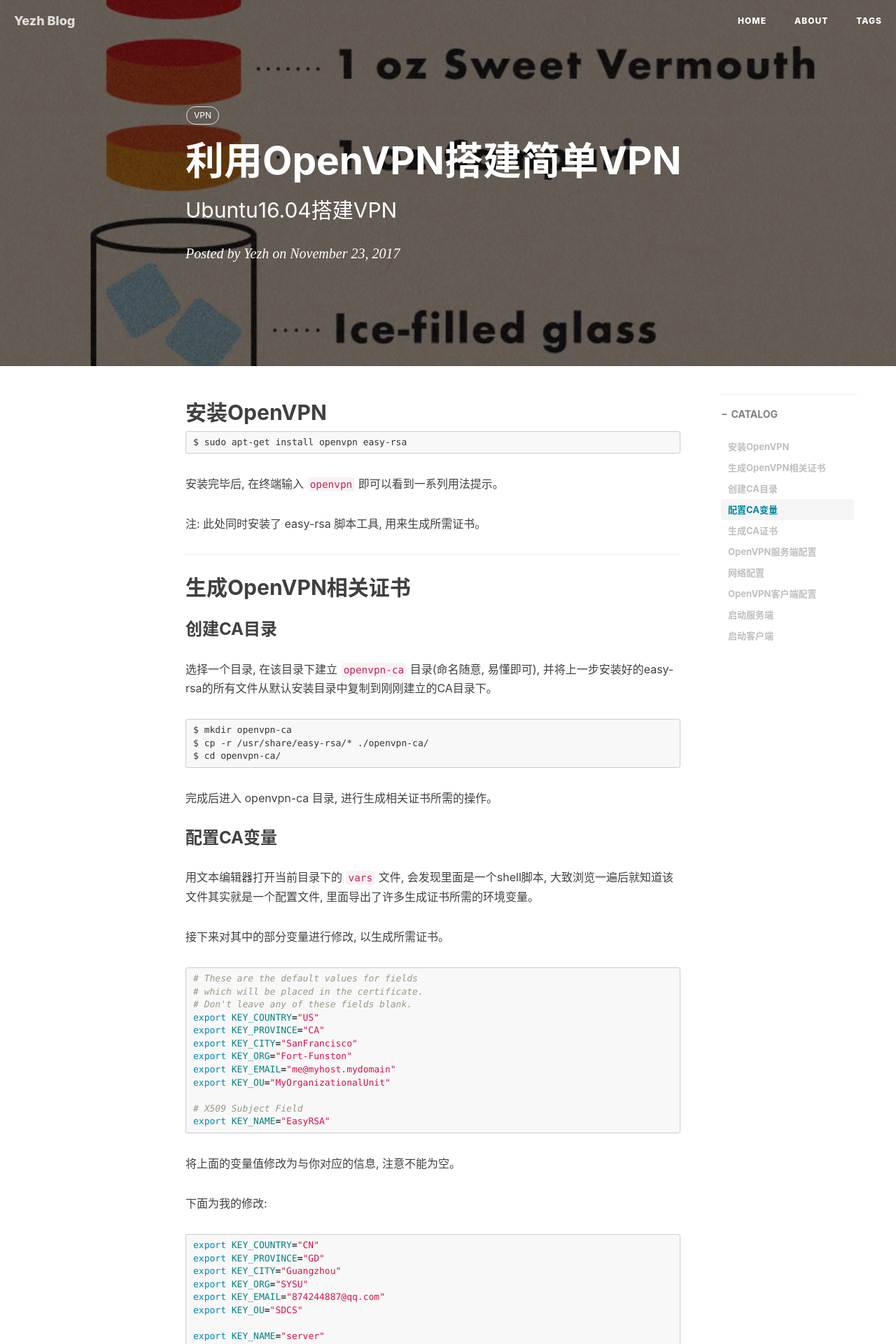
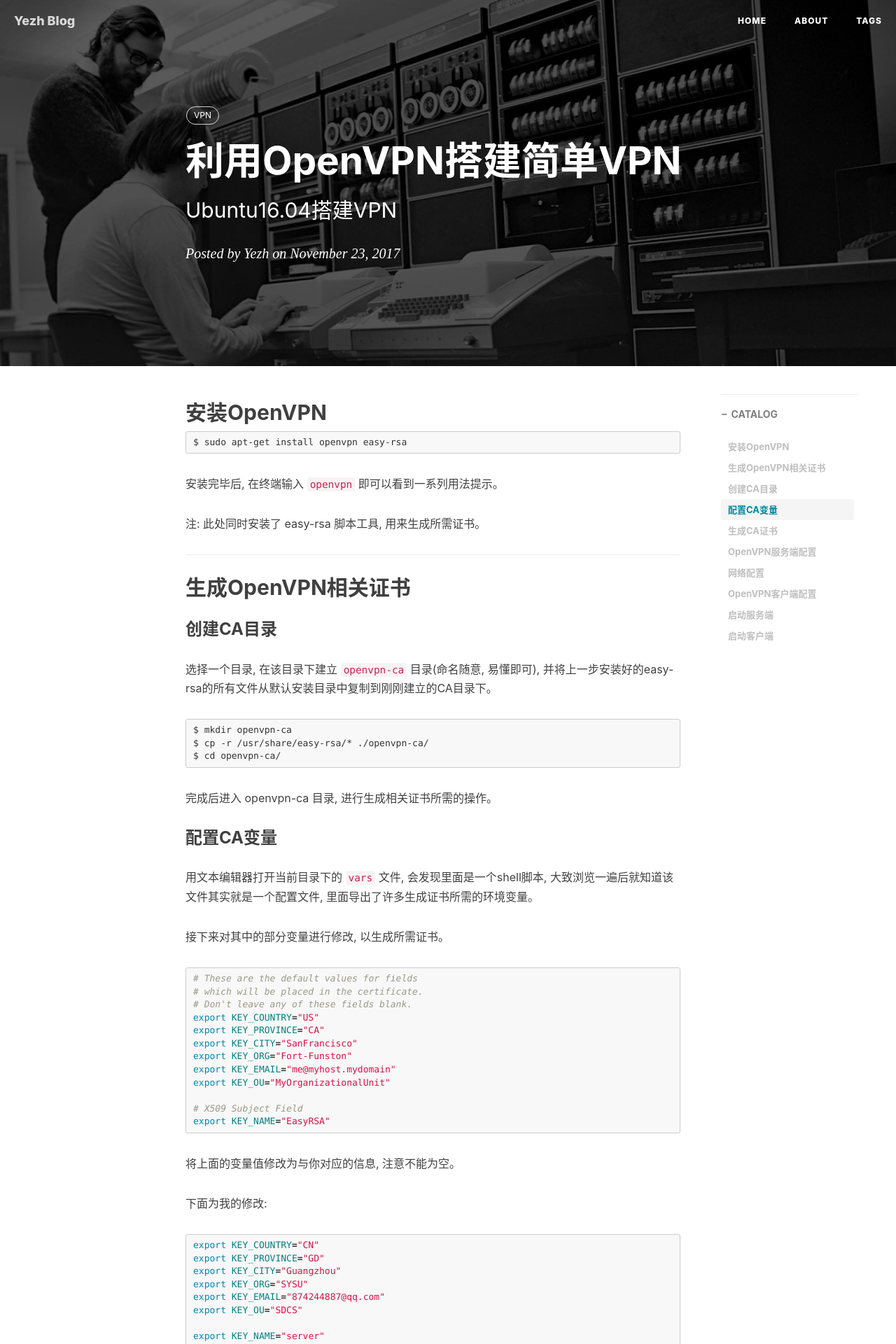
Before and after one commit to James-Yip/James-Yip.github.io, a Jekyll site: the page built from _posts/2017-11-24-construct-VPN.md, in a window 1280 px wide. Shown: the top 1920 px of the page at 70% size. Built offline with Jekyll 4.4.1, drawn with Linux system fonts in a browser that asks for light colours; nearby versions of some CDN libraries; comment, search, counter and statistics services are not loaded.

Commit message:
update header img of openvpn post

```diff
--- a/_posts/2017-11-24-construct-VPN.md
+++ b/_posts/2017-11-24-construct-VPN.md
@@ -4,8 +4,7 @@ title:      "利用OpenVPN搭建简单VPN"
 subtitle:   "Ubuntu16.04搭建VPN"
 date:       2017-11-23 23:00
 author:     "Yezh"
-header-img: "img/negroni.jpg"
-header-mask:  true
+header-img: "img/post-bg-unix-linux.jpg"
 catalog:      true
 published:    true
 tags:
```
Also changed, not shown: 2 other files.
